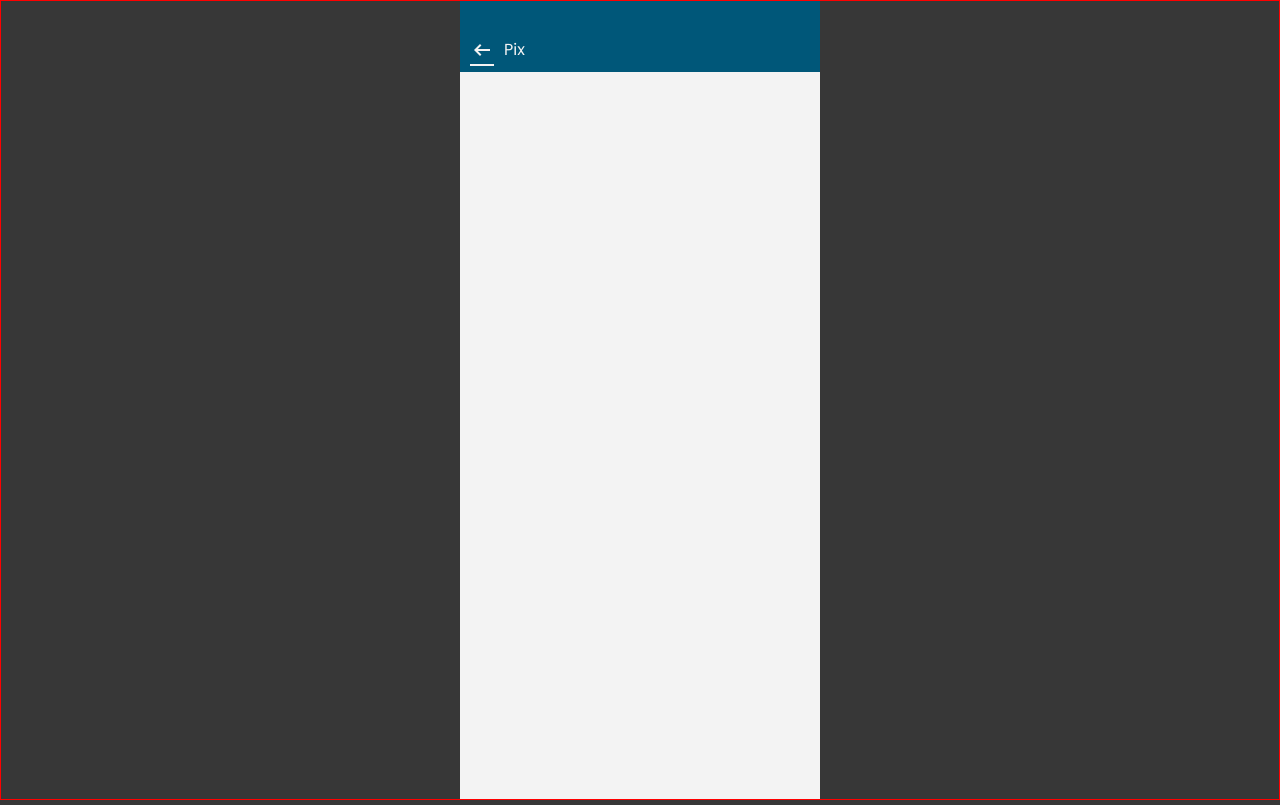
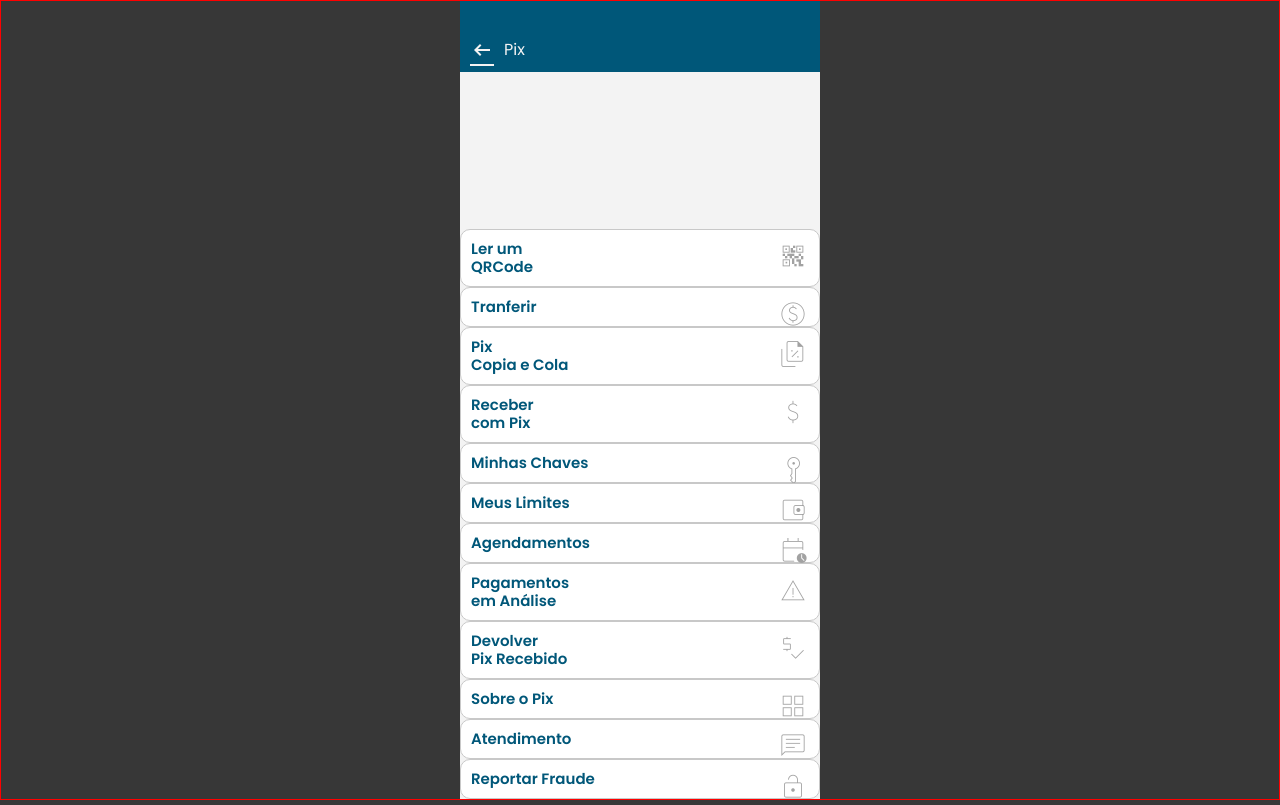
Before and after one commit to William-Colasso/bank-simulator, a plain HTML site: page pages/pixPage/index.html in a window 1280 px wide. Drawn offline with nearby package versions, Linux system fonts and the light colour scheme.

Commit message:
Update index.html

```diff
--- a/pages/pixPage/index.html
+++ b/pages/pixPage/index.html
@@ -22,7 +22,80 @@
                 <p>Pix</p>
             </div>
         </header>
-
+        <main class="botoes">
+            <a class="button1">
+                <span>Ler um <br> QRCode</span>
+                <span class="material-symbols-outlined">
+                    qr_code_2
+                </span>
+            </a>
+            <a class="button2">
+                <span>Tranferir</span>
+                <span class="material-symbols-outlined">
+                    monetization_on
+                </span>
+            </a>
+            <a class="button3">
+                <span>Pix <br> Copia e Cola</span>
+                <span class="material-symbols-outlined">
+                    heap_snapshot_multiple
+                </span>
+            </a>
+            <a class="button4">
+                <span>Receber <br> com Pix </span>
+                <span class="material-symbols-outlined">
+                    attach_money
+                </span>
+            </a>
+            <a class="button5">
+                <span>Minhas Chaves</span>
+                <span class="material-symbols-outlined">
+                    key_vertical
+                </span>
+            </a>
+            <a class="button6">
+                <span>Meus Limites</span>
+                <span class="material-symbols-outlined">
+                    account_balance_wallet
+                </span>
+            </a>
+            <a class="button7">
+                <span>Agendamentos</span>
+                <span class="material-symbols-outlined">
+                    calendar_clock
+                </span>
+            </a>
+            <a class="button8">
+                <span>Pagamentos <br> em Análise</span>
+                <span class="material-symbols-outlined">
+                    warning
+                </span>
+            </a>
+            <a class="button9">
+                <span>Devolver <br> Pix Recebido</span>
+                <span class="material-symbols-outlined">
+                    price_check
+                </span>
+            </a>
+            <a class="button10">
+                <span>Sobre o Pix</span>
+                <span class="material-symbols-outlined">
+                    grid_view
+                </span>
+            </a>
+            <a class="button11">
+                <span>Atendimento</span>
+                <span class="material-symbols-outlined">
+                    chat
+                </span>
+            </a>
+            <a class="button12">
+                <span>Reportar Fraude</span>
+                <span class="material-symbols-outlined">
+                    lock_open
+                </span>
+            </a>
+        </main>
     </div>
 </body>
 </html>
```
